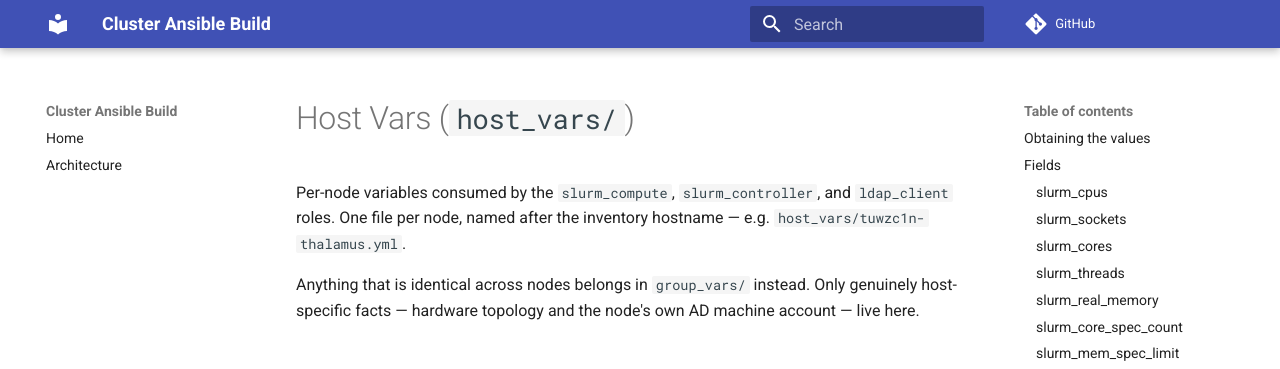
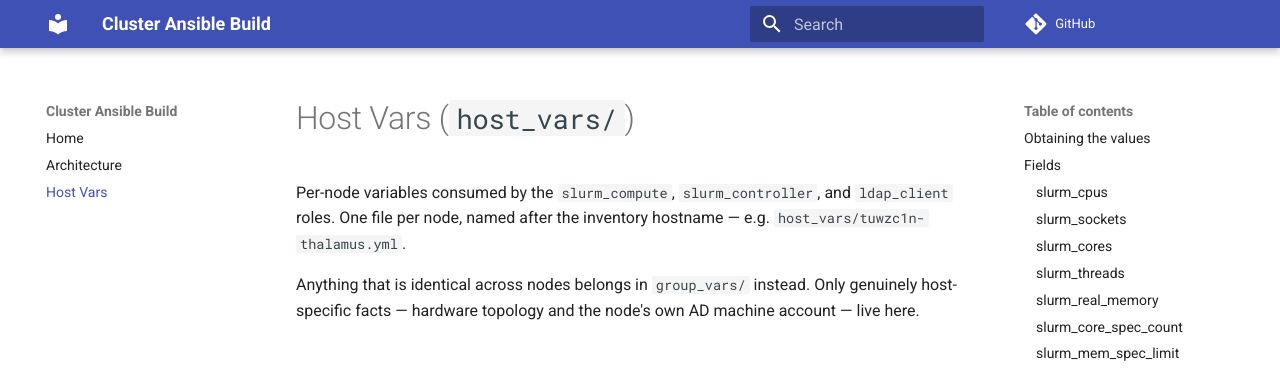
Before and after one commit to JanErikHuehne/cluster_management, an MkDocs documentation site: the page built from docs/hosts_vars/index.md, in a window 1280 px wide. Shown: the top 369 px of the page. Built offline with MkDocs 1.6.1 and Material for MkDocs 9.7.7, drawn with Linux system fonts in a browser that asks for light colours; comment, search, counter and statistics services are not loaded.

Commit message:
Added host vars to nav

```diff
--- a/mkdocs.yml
+++ b/mkdocs.yml
@@ -12,3 +12,4 @@ markdown_extensions:
 nav:
   - Home: index.md
   - Architecture: architecture.md
+  - Host Vars: hosts_vars/index.md
```
